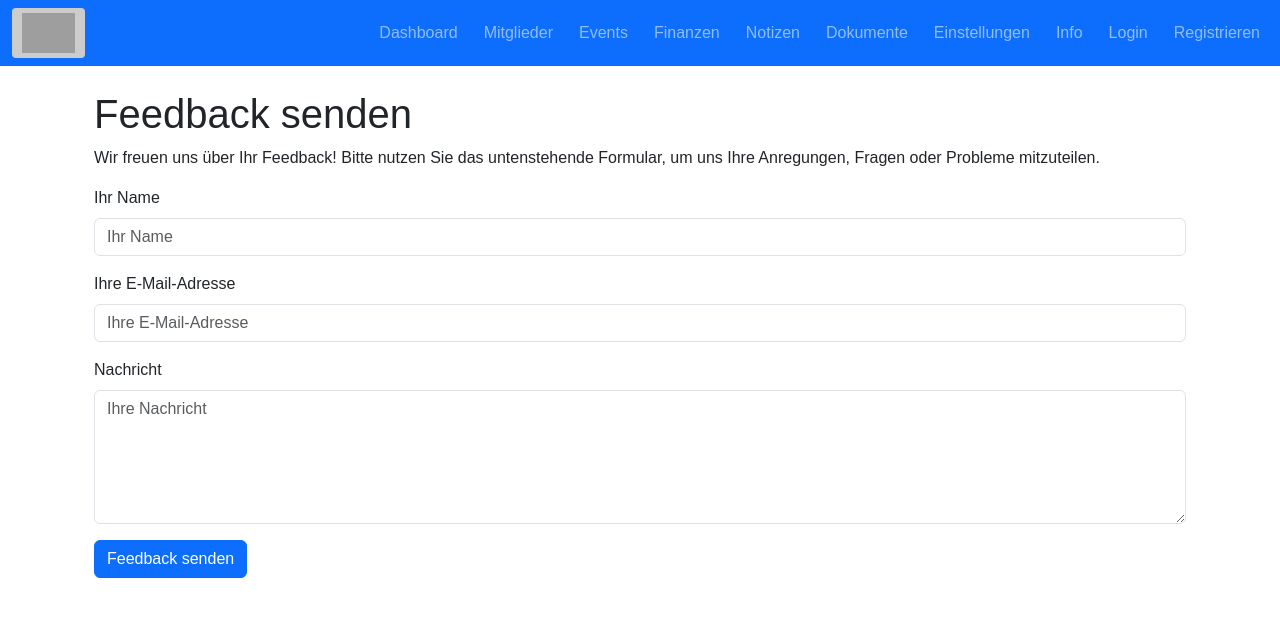
After one commit to jessehaemmerle/Vereinsplattform, a Flask app: page /feedback in a window 1280 px wide. The commit adds this page. Shown: the top 617 px of the page. Run offline with Flask 3, Linux system fonts and the light colour scheme; grey boxes are pictures that could not be loaded.

Commit message:
Anpassungen für Feedback.

```diff
--- a/app.py
+++ b/app.py
@@ -4,6 +4,10 @@ from flask import Flask, render_template, request, redirect, url_for, flash, sen
 from models import db, Mitglied, Event, Finanzbuchung, Notiz, User, Document
 from forms import MitgliedForm, EventForm, FinanzForm, NotizForm, RegisterForm, LoginForm, DocumentForm
 from flask_login import LoginManager, UserMixin, login_user, logout_user, login_required, current_user
+from flask_mail import Mail, Message
+from flask_wtf import FlaskForm
+from wtforms import StringField, TextAreaField, EmailField, SubmitField
+from wtforms.validators import DataRequired, Email
 from werkzeug.utils import secure_filename
 from datetime import datetime, timedelta
 import uuid # Für Eindeutige Dateinamen in der Struktur.
@@ -27,6 +31,12 @@ app.config['SECRET_KEY'] = 'SUPER_GEHEIM'  # In Produktion in Umgebungsvariablen
 app.config['SQLALCHEMY_DATABASE_URI'] = 'sqlite:///verein.db'
 app.config['SQLALCHEMY_TRACK_MODIFICATIONS'] = False
 app.config['UPLOAD_FOLDER'] = os.path.join(os.getcwd(), 'uploads')
+app.config['MAIL_SERVER'] = 'host224.checkdomain.de'
+app.config['MAIL_PORT'] = 587
+app.config['MAIL_USE_TLS'] = True
+app.config['MAIL_USERNAME'] = 'jesse@haemmerle.at'
+app.config['MAIL_PASSWORD'] = '*home1998#'
+
 
 if not os.path.exists('uploads'):
     os.makedirs('uploads')
@@ -1149,6 +1159,60 @@ def update_konto_details():
     flash("Kontoeinstellungen wurden erfolgreich gespeichert.", "success")
     return redirect(url_for('einstellungen'))
 
+@app.route('/about')
+def about():
+    return render_template('about.html')
+
+# ----------------------------------
+# Mailversand aus der App
+# ----------------------------------
+from flask_wtf import FlaskForm
+from wtforms import StringField, TextAreaField, EmailField, SubmitField
+from wtforms.validators import DataRequired, Email
+from flask_mail import Mail, Message
+
+# Mail-Konfiguration
+app.config['MAIL_SERVER'] = 'smtp.example.com'  # SMTP-Server
+app.config['MAIL_PORT'] = 587
+app.config['MAIL_USE_TLS'] = True
+app.config['MAIL_USERNAME'] = 'your-email@example.com'  # Absenderadresse
+app.config['MAIL_PASSWORD'] = 'your-email-password'
+
+mail = Mail(app)
+
+# Feedback-Formular
+class FeedbackForm(FlaskForm):
+    name = StringField('Name', validators=[DataRequired()])
+    email = EmailField('E-Mail', validators=[DataRequired(), Email()])
+    message = TextAreaField('Nachricht', validators=[DataRequired()])
+    submit = SubmitField('Senden')
+
+# Feedback-Seite
+@app.route('/feedback', methods=['GET', 'POST'])
+def send_feedback():
+    form = FeedbackForm()
+    if form.validate_on_submit():
+        name = form.name.data
+        email = form.email.data
+        message = form.message.data
+
+        # E-Mail erstellen
+        msg = Message(
+            subject=f"Feedback von {name}",
+            sender=email,
+            recipients=["jesse@haemmerle.at"],  # Zieladresse
+            body=f"Name: {name}\nE-Mail: {email}\n\nNachricht:\n{message}"
+        )
+
+        try:
+            mail.send(msg)
+            flash("Vielen Dank für Ihr Feedback! Ihre Nachricht wurde gesendet.", "success")
+        except Exception as e:
+            flash(f"Es gab ein Problem beim Senden der Nachricht: {e}", "danger")
+
+        return redirect(url_for('send_feedback'))
+
+    return render_template('feedback.html', form=form)
 
 
 # ----------------------------------
--- a/requirements.txt
+++ b/requirements.txt
@@ -5,6 +5,7 @@ WTForms
 email_validator
 Werkzeug
 flask_login
+flask_mail
 fpdf
 google-api-python-client
 google-auth-httplib2
--- a/templates/base.html
+++ b/templates/base.html
@@ -50,10 +50,12 @@
             <a class="nav-link" href="{{ url_for('documents_list') }}">Dokumente</a>
         </li>
         <li class="nav-item">
-          <a class="nav-link" href="{{ url_for('einstellungen') }}">
-            <i class="bi bi-gear"></i> Einstellungen
-          </a>
+          <a class="nav-link" href="{{ url_for('einstellungen') }}">Einstellungen</a>
         </li>
+        <li class="nav-item">
+          <a class="nav-link" href="{{ url_for('about') }}">Info</a>
+        </li>
+
         {% if current_user.is_authenticated %}
           <li class="nav-item">
             <a class="nav-link" href="{{ url_for('logout') }}">Logout</a>
--- /dev/null
+++ b/templates/feedback.html
@@ -0,0 +1,39 @@
+{% extends "base.html" %}
+{% block title %}Feedback - Vereinsverwaltung{% endblock %}
+
+{% block content %}
+<div class="container mt-4">
+    <h1>Feedback senden</h1>
+    <p>Wir freuen uns über Ihr Feedback! Bitte nutzen Sie das untenstehende Formular, um uns Ihre Anregungen, Fragen oder Probleme mitzuteilen.</p>
+
+    <form method="POST" action="{{ url_for('send_feedback') }}">
+        {{ form.hidden_tag() }}
+
+        <div class="mb-3">
+            <label for="name" class="form-label">Ihr Name</label>
+            {{ form.name(class_="form-control", id="name", placeholder="Ihr Name") }}
+            {% for error in form.name.errors %}
+                <div class="text-danger">{{ error }}</div>
+            {% endfor %}
+        </div>
+
+        <div class="mb-3">
+            <label for="email" class="form-label">Ihre E-Mail-Adresse</label>
+            {{ form.email(class_="form-control", id="email", placeholder="Ihre E-Mail-Adresse") }}
+            {% for error in form.email.errors %}
+                <div class="text-danger">{{ error }}</div>
+            {% endfor %}
+        </div>
+
+        <div class="mb-3">
+            <label for="message" class="form-label">Nachricht</label>
+            {{ form.message(class_="form-control", id="message", rows="5", placeholder="Ihre Nachricht") }}
+            {% for error in form.message.errors %}
+                <div class="text-danger">{{ error }}</div>
+            {% endfor %}
+        </div>
+
+        <button type="submit" class="btn btn-primary">Feedback senden</button>
+    </form>
+</div>
+{% endblock %}
```
Also changed, not shown: templates/about.html (added, +47 -0 lines), 1 other file.
